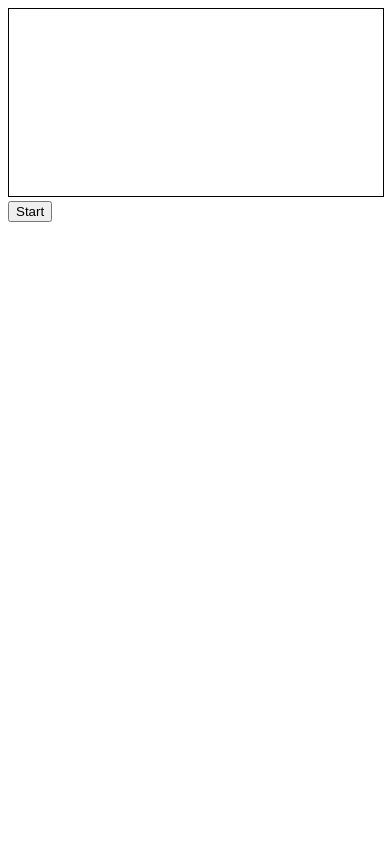
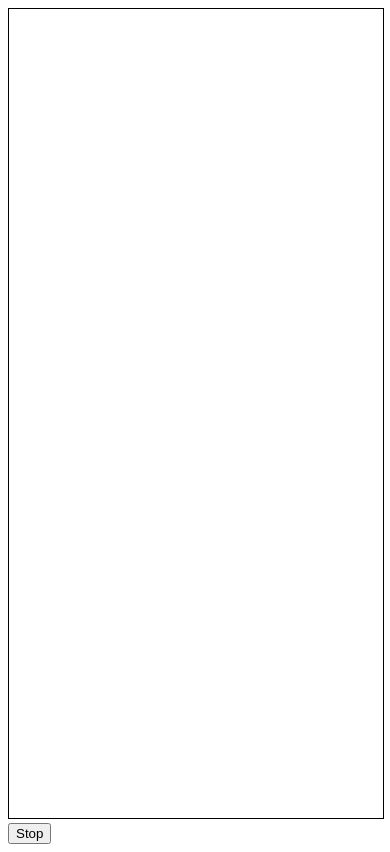
Before and after one commit to mrffr/game_of_life_canvas, a plain HTML site: page index.html in a window 390 px wide. Both pictures are taken after a click on the button "Start". Drawn offline with Linux system fonts and the light colour scheme.

Commit message:
added button

```diff
--- a/game_of_life.js
+++ b/game_of_life.js
@@ -0,0 +1,15 @@
+var canvas = document.getElementById("gameCanvas");
+var context = canvas.getContext("2d");
+context.canvas.width = window.innerWidth;
+context.canvas.height = window.innerHeight;
+
+
+
+function clickButton() {
+    var button = document.getElementById('startButton');
+  if(button.innerText == "Start"){
+    button.innerText = "Stop";
+  }else{
+    button.innerText = "Start";
+  }
+};
--- a/index.html
+++ b/index.html
@@ -15,6 +15,6 @@ canvas {
   <body>
     <canvas id="gameCanvas">Canvas not loaded.</canvas>
     <script src="game_of_life.js"></script>
-    <button id="button">Start</button>
+    <button id="startButton" onclick="clickButton()">Start</button>
   </body>
 </html>
```
